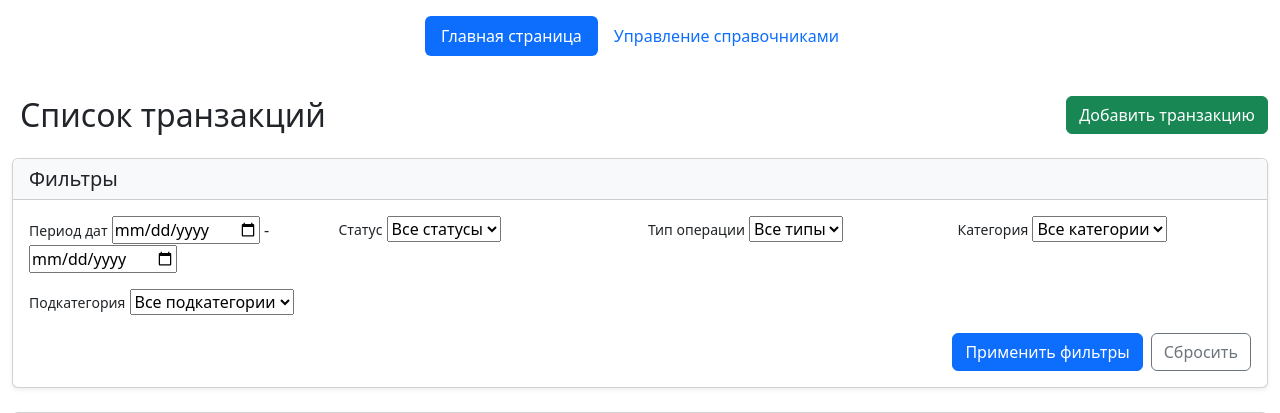
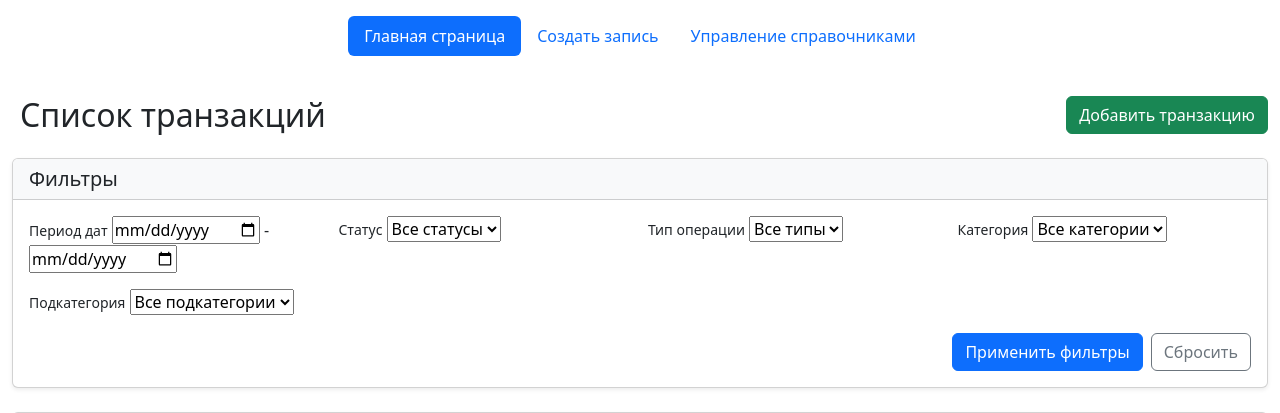
Before and after one commit to TamirMandreev/cash_flow, a Django app: page /transactions/ in a window 1280 px wide. Shown: the top 413 px of the page. Run offline with Django 5.2, Linux system fonts and the light colour scheme; data that the repository does not hold is empty; some libraries are stand-ins or nearby versions.

Commit message:
В базовом шаблоне указал гиперссылку на справочники

```diff
--- a/cash_flow/templates/cash_flow/base.html
+++ b/cash_flow/templates/cash_flow/base.html
@@ -12,7 +12,8 @@
     <header class="d-flex justify-content-center py-3">
         <ul class="nav nav-pills">
             <li class="nav-item"><a href="{% url 'transactions' %}" class="nav-link active" aria-current="page">Главная страница</a></li>
-            <li class="nav-item"><a href="#" class="nav-link">Управление справочниками</a></li>
+            <li class="nav-item"><a href="{% url 'transaction_create' %}" class="nav-link">Создать запись</a></li>
+            <li class="nav-item"><a href="{% url 'references' %}" class="nav-link">Управление справочниками</a></li>
         </ul>
     </header>
 </div>
```
